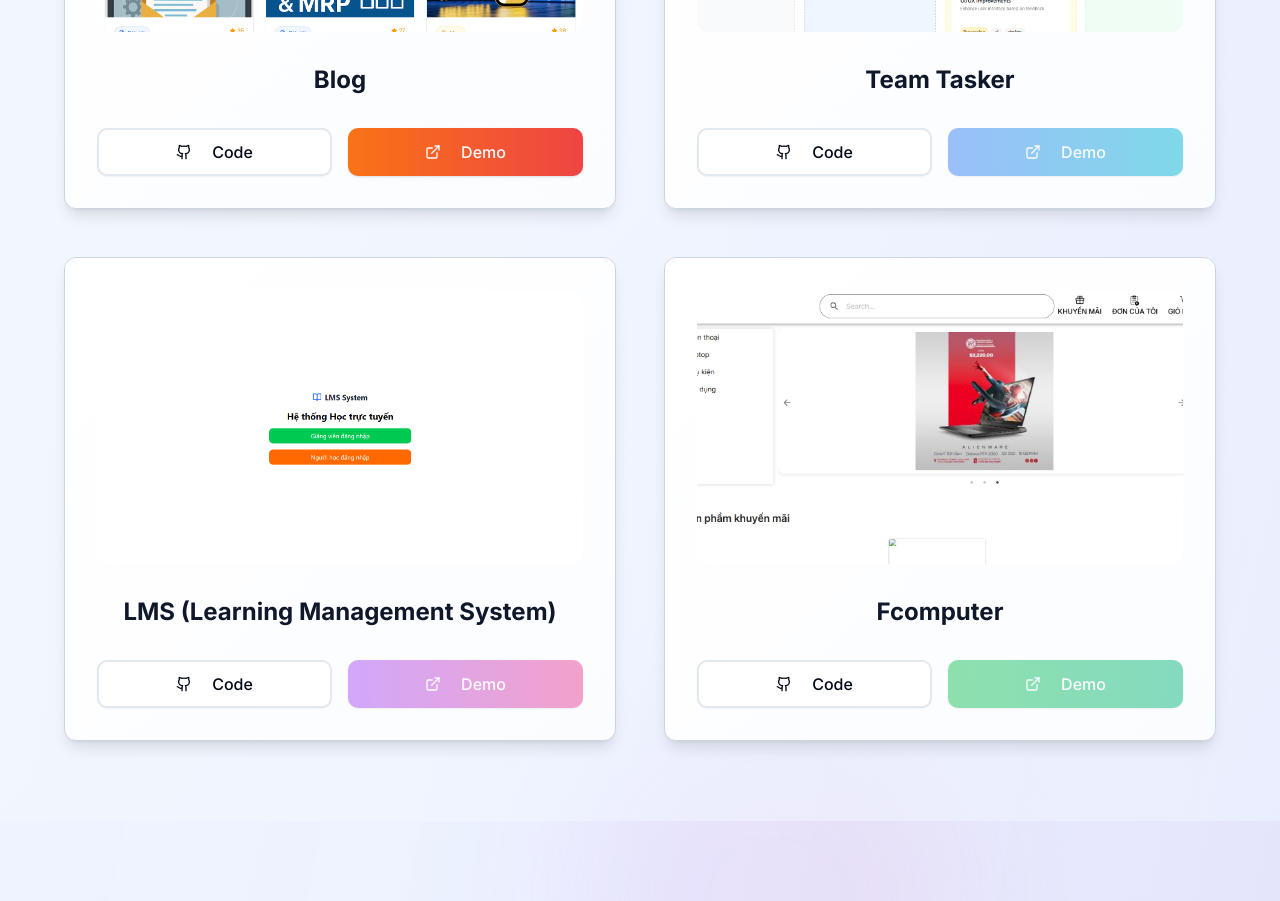
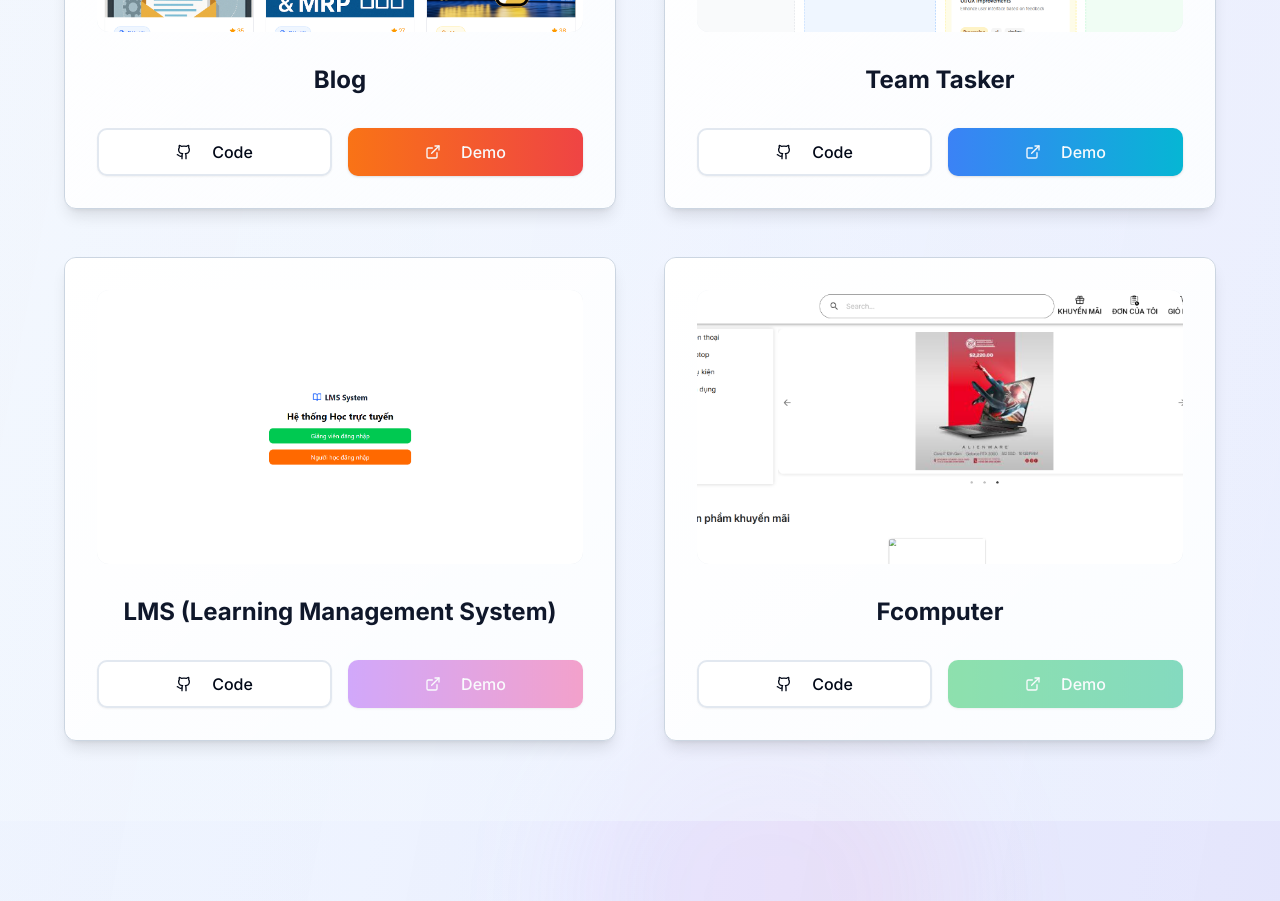
Before and after one commit to duck624/MyPortfolio, a Next.js app: page / in a window 1280 px wide. Shown: the part 3920-4821 px from the top of the page. Built offline with nearby package versions, Linux system fonts and the light colour scheme.

Commit message:
add proj demo

```diff
--- a/components/projects.tsx
+++ b/components/projects.tsx
@@ -21,7 +21,7 @@ export default function Projects() {
       title: "Team Tasker",
       image: "/images/team-tasker.png",
       github: "https://github.com/dlgkiet/team-tasker",
-      demo: "",
+      demo: "https://team-tasker-frontend.vercel.app",
       gradient: "from-blue-500 to-cyan-500",
     },
     {
```
